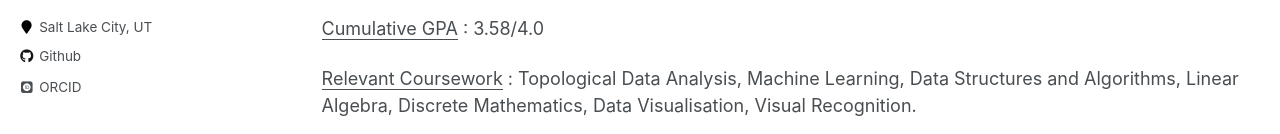
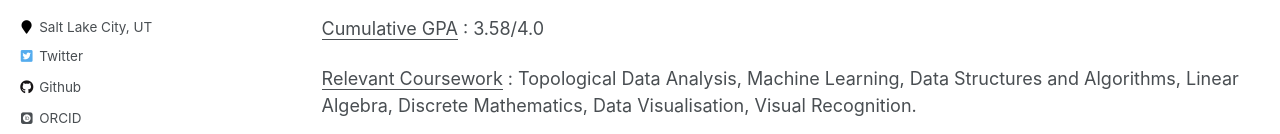
Before and after one commit to tripti-agarwal/tripti-agarwal.github.io, a plain HTML site: page cv/index.html in a window 1280 px wide. Shown: the part 415-549 px from the top of the page. Drawn offline with nearby package versions, Linux system fonts and the light colour scheme; some packages are replaced by stand-ins of ours; files whose address does not match are found by name.

Commit message:
Update CV

```diff
--- a/cv/index.html
+++ b/cv/index.html
@@ -87,6 +87,8 @@
                 <div class="author__urls-wrapper"> <button class="btn btn--inverse">Follow</button>
                     <ul class="author__urls social-icons">
                         <li><i class="fa fa-fw fa-map-marker" aria-hidden="true"></i> Salt Lake City, UT</li>
+                        <li><a href="https://twitter.com/AgarwalTripti19"><i class="fab fa-fw fa-twitter-square"
+                                    aria-hidden="true"></i> Twitter</a></li>
                         <li><a href="https://github.com/tripti-agarwal"><i class="fab fa-fw fa-github"
                                     aria-hidden="true"></i> Github</a></li>
                         <li><a href="0000-0003-0483-9578.html"><i class="ai ai-orcid-square ai-fw"></i> ORCID</a></li>
```
